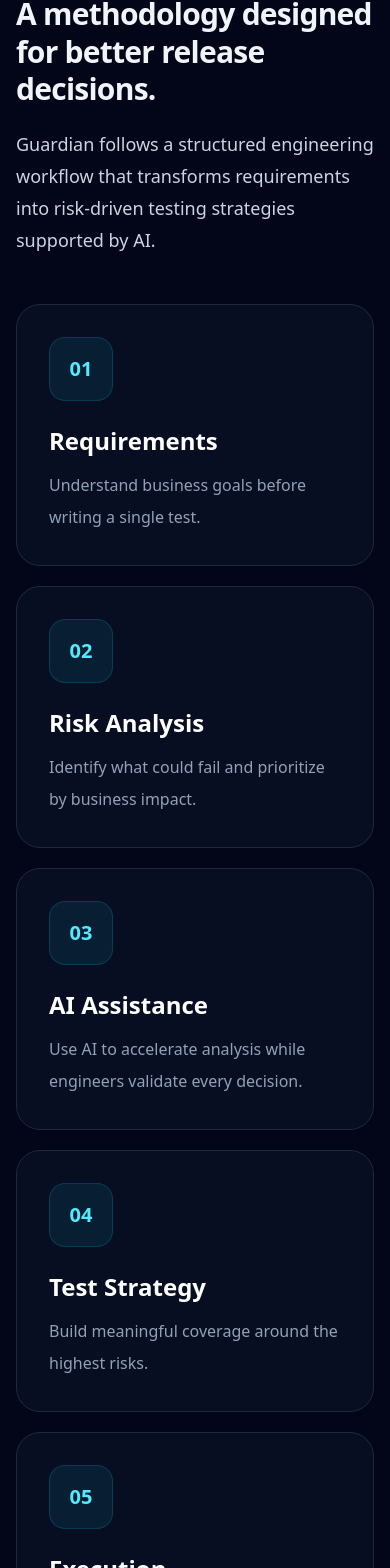
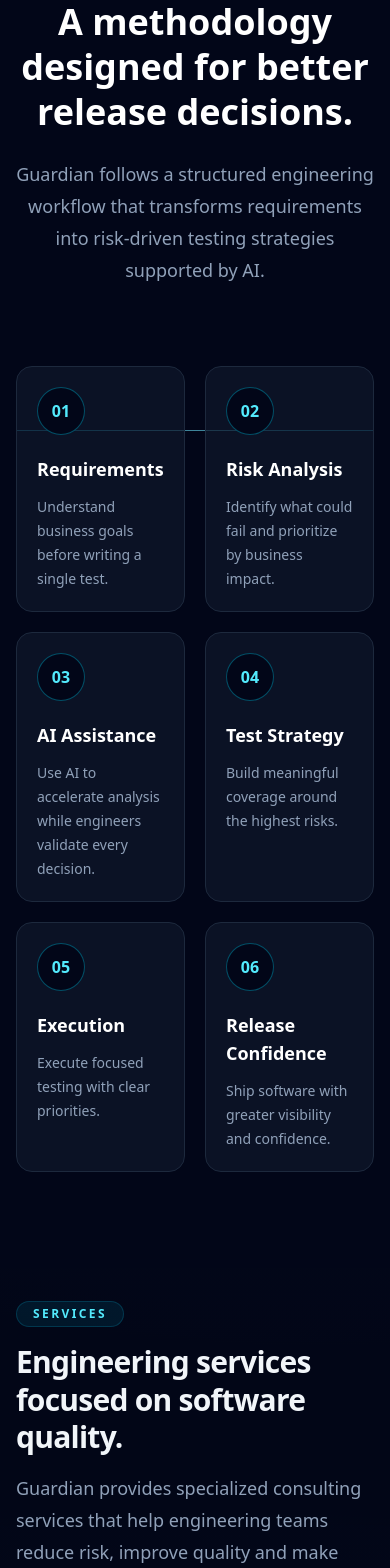
Before and after one commit to MariaCVal07/guardian-web, a Next.js app: page / in a window 390 px wide. Shown: the part 2149-3717 px from the top of the page. Built offline with nearby package versions, Linux system fonts and the light colour scheme.

Commit message:
Update:RBQEFramework section for MVP

```diff
--- a/src/components/sections/rbqe-framework.tsx
+++ b/src/components/sections/rbqe-framework.tsx
@@ -11,49 +11,53 @@
   const t = messages[locale].rbqeFramework;
 
   return (
-    <section
-      id="rbqe-framework"
-      aria-labelledby="rbqe-framework-title"
-      className="bg-slate-950 py-24"
-    >
+    <section id="rbqe-framework" className="bg-slate-950 py-24">
       <Container>
-        <div className="space-y-12">
-          <div className="space-y-5">
+        {/* Header */}
+
+        <div className="mx-auto mb-20 max-w-4xl text-center">
           <span className="inline-flex rounded-full border border-cyan-500/20 bg-cyan-500/10 px-4 py-1 text-xs font-semibold uppercase tracking-[0.2em] text-cyan-300">
             {t.badge}
           </span>
 
           <h2
             id="rbqe-framework-title"
-              className="max-w-4xl text-3xl font-semibold leading-tight tracking-tight text-slate-100 sm:text-4xl lg:text-5xl"
+            className="mt-6 text-4xl font-bold leading-tight text-white lg:text-5xl"
           >
             {t.title}
           </h2>
 
-            <p className="max-w-3xl text-lg leading-8 text-slate-300">
+          <p className="mx-auto mt-6 max-w-3xl text-lg leading-8 text-slate-400">
             {t.description}
           </p>
         </div>
 
-          <div className="space-y-5">
+        {/* Timeline */}
+
+        <div className="relative">
+          {/* Línea del proceso */}
+
+          <div className="absolute left-0 right-0 top-16 h-px bg-slate-700">
+            <div className="h-full w-full bg-gradient-to-r from-cyan-500 via-cyan-300 to-cyan-500 opacity-40" />
+          </div>
+
+          <div className="grid grid-cols-2 gap-5 md:grid-cols-3 xl:grid-cols-6">
             {t.steps.map((step, index) => (
               <article
                 key={step.title}
-                className="flex flex-col gap-6 rounded-3xl border border-slate-800 bg-slate-900/50 p-8 transition-all duration-300 hover:border-cyan-500/30 hover:bg-slate-900 md:flex-row md:items-center"
+                className="relative rounded-2xl border border-slate-800 bg-slate-900/70 p-5 transition hover:-translate-y-1 hover:border-cyan-400/50 hover:shadow-[0_0_25px_rgba(34,211,238,.15)]"
               >
-                <div className="flex h-16 w-16 flex-shrink-0 items-center justify-center rounded-2xl border border-cyan-500/20 bg-cyan-500/10 text-xl font-bold text-cyan-300">
+                <div className="relative z-10 mb-5 flex h-12 w-12 items-center justify-center rounded-full border border-cyan-500/40 bg-slate-950 text-cyan-300 font-bold">
                   {String(index + 1).padStart(2, "0")}
                 </div>
 
-                <div className="flex-1">
-                  <h3 className="mb-3 text-2xl font-semibold text-white">
+                <h3 className="mb-3 text-lg font-semibold text-white">
                   {step.title}
                 </h3>
 
-                  <p className="max-w-3xl leading-8 text-slate-400">
+                <p className="text-sm leading-6 text-slate-400">
                   {step.description}
                 </p>
-                </div>
               </article>
             ))}
           </div>
--- a/src/components/sections/services.tsx
+++ b/src/components/sections/services.tsx
@@ -28,16 +28,16 @@
     <section id="services" className="relative flex min-h-screen items-center overflow-hidden py-8 scroll-mt-24">
       <Container>
         <div className="space-y-8">
-          <div className="max-w-6xl space-y-6">
+          <div className="max-w-5xl space-y-4">
             <span className="inline-flex rounded-full border border-cyan-500/20 bg-cyan-500/10 px-4 py-1 text-xs font-semibold uppercase tracking-[0.2em] text-cyan-300">
               {t.badge}
             </span>
 
-            <h2 id="services-title" className="max-w-6xl text-4xl font-bold leading-[1.1] tracking-tight text-slate-100 lg:text-6xl">
+            <h2 id="services-title" className="max-w-5xl text-3xl font-bold leading-tight tracking-tight text-slate-100 lg:text-4xl">
               {t.title}
             </h2>
 
-            <p className="max-w-5xl text-xl leading-9 text-slate-400">
+            <p className="max-w-5xl text-lg leading-8 text-slate-400">
               {t.description}
             </p>
           </div>
```
Also changed, not shown: src/components/layout/navbar.tsx (+1 -6 lines). Lines whose indentation alone changed are shown as unchanged.
